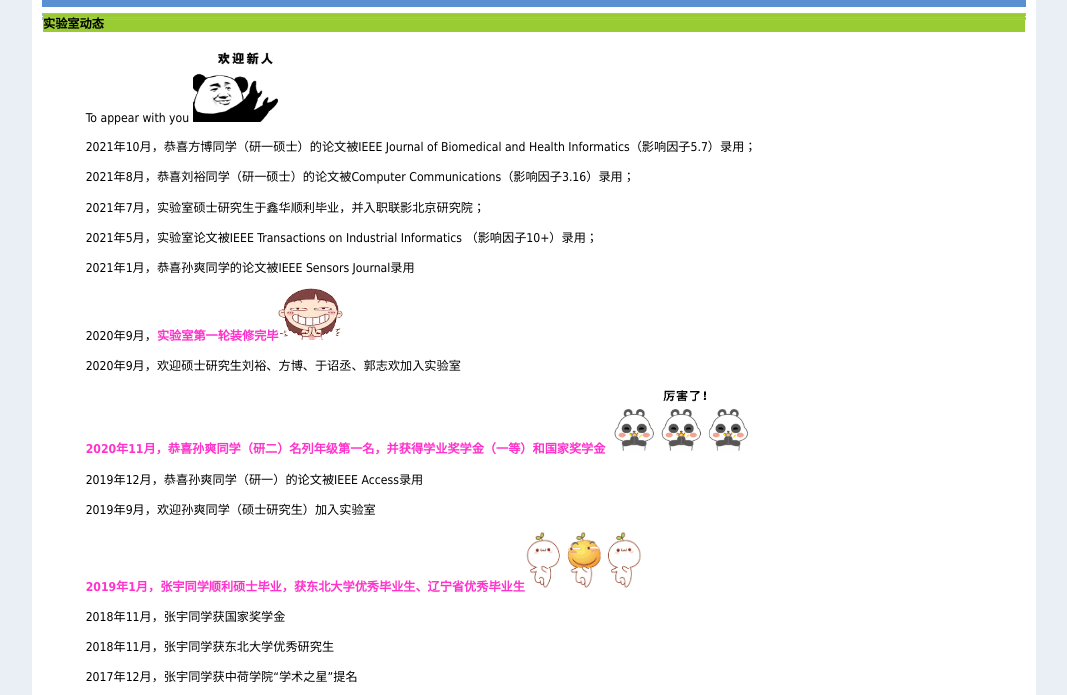
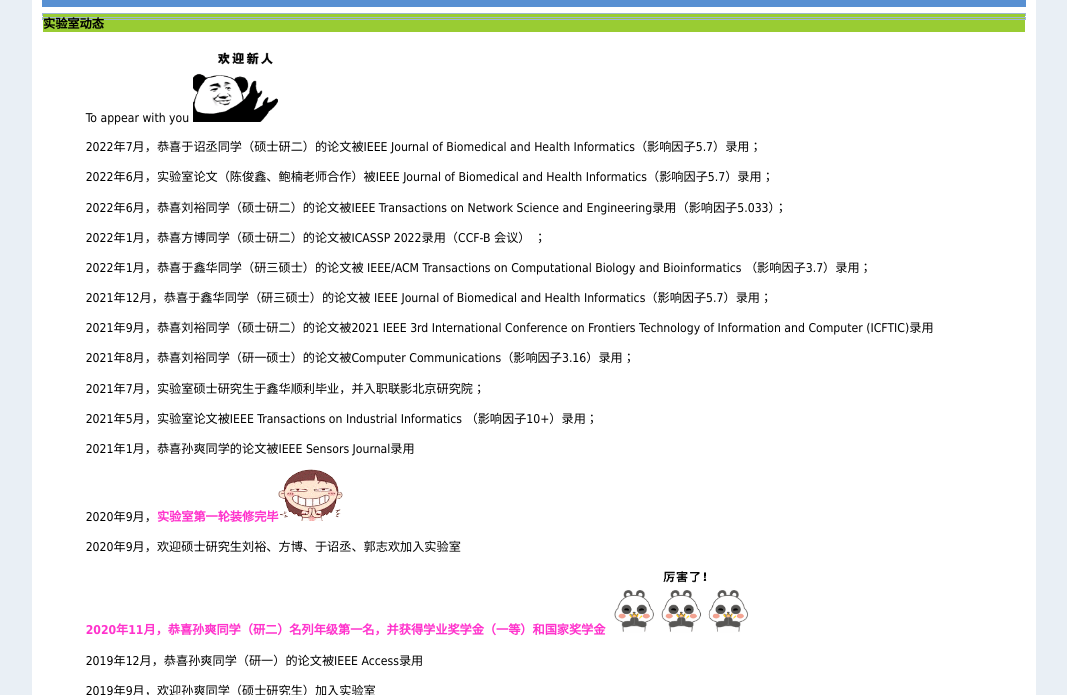
Before and after one commit to Jun-xinCHEN/Jun-xinCHEN.github.io, a plain HTML site: page dynamics.html in a window 1280 px wide. Shown: the part 116-811 px from the top of the page, without its empty margins (106-1173 px from the left). Drawn offline with Linux system fonts and the light colour scheme.

Commit message:
Add files via upload

```diff
--- a/dynamics.html
+++ b/dynamics.html
@@ -83,7 +83,13 @@
             <DIV style="TEXT-INDENT: 21pt">&nbsp;</DIV>
             <DIV style="TEXT-INDENT: 26pt">
               <p>To appear with you     <img src="image/guanyingxinren.gif" width="101" height="74"></p>
-	      <p>2021年10月，恭喜方博同学（研一硕士）的论文被IEEE Journal of Biomedical and Health Informatics（影响因子5.7）录用；</p>
+              <p>2022年7月，恭喜于诏丞同学（硕士研二）的论文被IEEE Journal of Biomedical and Health Informatics（影响因子5.7）录用； </p>
+              <p>2022年6月，实验室论文（陈俊鑫、鲍楠老师合作）被IEEE Journal of Biomedical and Health Informatics（影响因子5.7）录用； </p>
+              <p>2022年6月，恭喜刘裕同学（硕士研二）的论文被IEEE Transactions on Network Science and Engineering录用（影响因子5.033）；</p>
+              <p> 2022年1月，恭喜方博同学（硕士研二）的论文被ICASSP 2022录用（CCF-B 会议） ；</p>
+              <p>2022年1月，恭喜于鑫华同学（研三硕士）的论文被 IEEE/ACM Transactions on Computational Biology and Bioinformatics （影响因子3.7）录用；</p>
+              <p> 2021年12月，恭喜于鑫华同学（研三硕士）的论文被 IEEE Journal of Biomedical and Health Informatics（影响因子5.7）录用； </p>
+              <p>2021年9月，恭喜刘裕同学（硕士研二）的论文被2021 IEEE 3rd International Conference on Frontiers Technology of Information and Computer (ICFTIC)录用 </p>
               <p>2021年8月，恭喜刘裕同学（研一硕士）的论文被Computer Communications（影响因子3.16）录用；</p>
               <p>2021年7月，实验室硕士研究生于鑫华顺利毕业，并入职联影北京研究院；</p>
               <p>2021年5月，实验室论文被IEEE Transactions on Industrial Informatics （影响因子10+）录用；</p>
```
